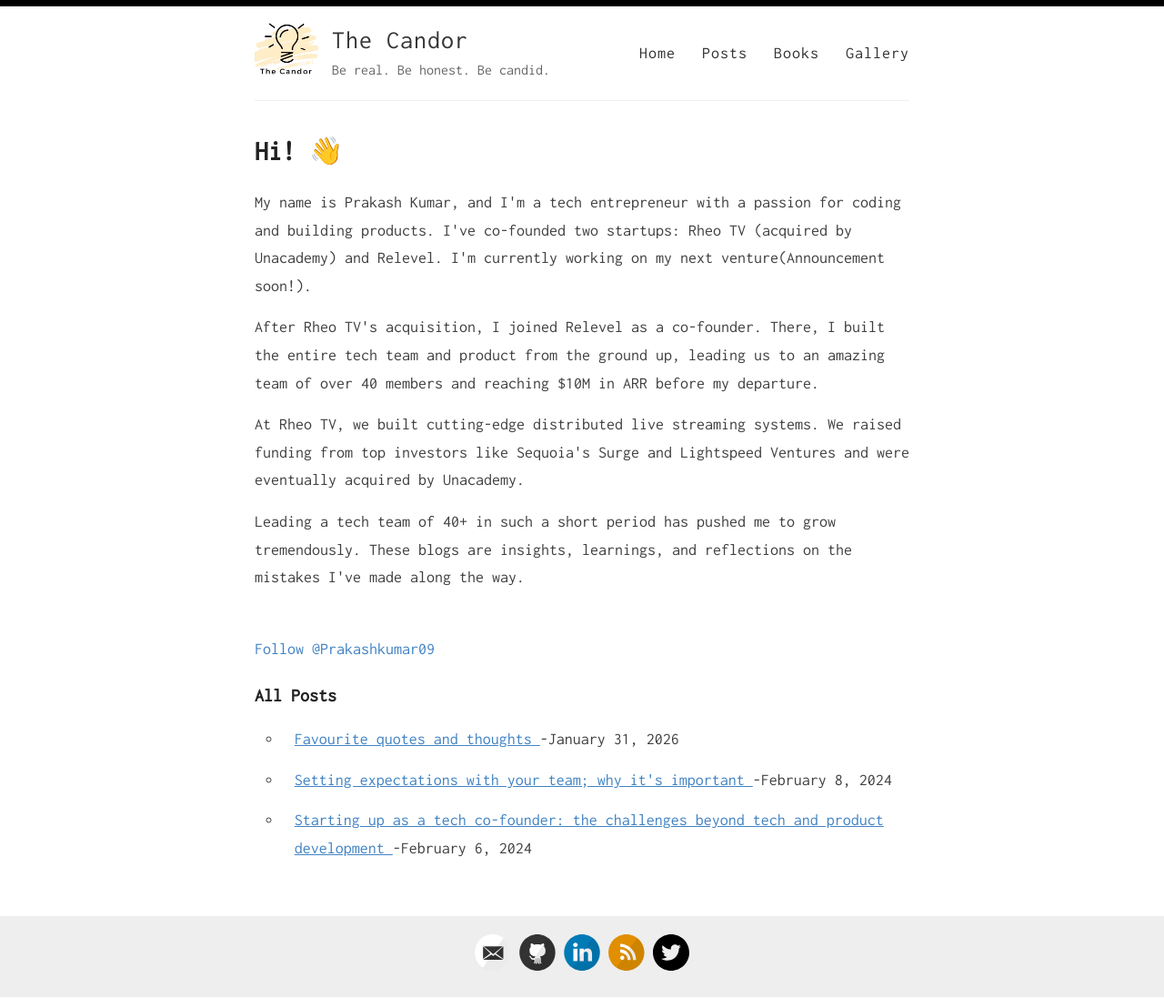
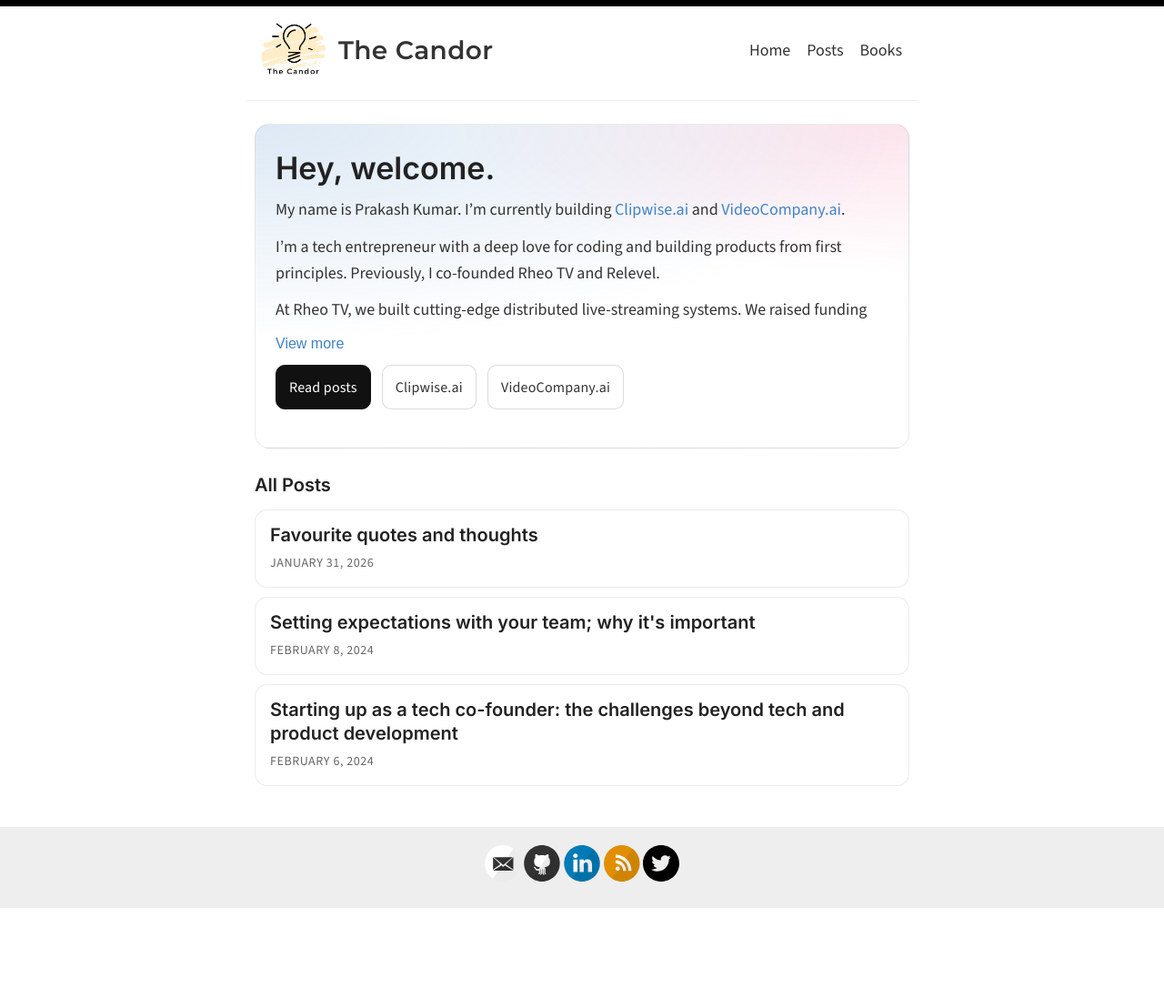
Before and after one commit to prakash09/prakash09.github.io, a Jekyll site: the page built from index.html, in a window 1280 px wide. Shown: the whole page at 91% size. Built offline with Jekyll 4.4.1, drawn with Linux system fonts in a browser that asks for light colours; the list of posts is cut into pages by our own code; comment, search, counter and statistics services are not loaded; after the commit the page ends 998 px from its top, so only the background shows below that.

Commit message:
design fixes

```diff
--- a/_config.yml
+++ b/_config.yml
@@ -9,7 +9,7 @@
 author: Prakash Kumar
 #
 ## Short bio or description (displayed in the header)
-description: Be real. Be honest. Be candid.
+description: ""
 ## URL of your avatar or profile pic (you could use your GitHub profile pic)
 avatar: /images/the_candor_logo.png
 
--- a/_layouts/default.html
+++ b/_layouts/default.html
@@ -1,12 +1,12 @@
 <!DOCTYPE html>
 <html>
   <head>
-    <title>{% if page.title %}{{ page.title }} – {% endif %}{{ site.name }} – {{ site.description }}</title>
+    <title>{% if page.title %}{{ page.title }} – {% endif %}{{ site.name }}{% if site.description and site.description != "" %} – {{ site.description }}{% endif %}</title>
     {% seo title=false %}
     {% include meta.html %}
 
     <link rel="stylesheet" type="text/css" href="{{ site.baseurl }}/assets/style.css" />
-    <link rel="alternate" type="application/rss+xml" title="{{ site.name }} - {{ site.description }}" href="{{ site.baseurl }}/feed.xml" />
+    <link rel="alternate" type="application/rss+xml" title="{{ site.name }}{% if site.description and site.description != "" %} - {{ site.description }}{% endif %}" href="{{ site.baseurl }}/feed.xml" />
     <link rel="canonical" href="{{ site.url }}{{ page.url }}" />
 
     <meta name="theme-color" content="#000000">
@@ -20,18 +20,21 @@
       <div class="wrapper-masthead">
         <div class="container">
           <header class="masthead clearfix">
-            <a href="{{ site.baseurl }}/" class="site-avatar"><img src="{{ site.baseurl }}{{ site.avatar }}" alt="{{ site.title }}" /></a>
+            <div class="masthead-left">
+              <a href="{{ site.baseurl }}/" class="site-avatar"><img src="{{ site.baseurl }}{{ site.avatar }}" alt="{{ site.title }}" /></a>
 
-            <div class="site-info">
-              <h1 class="site-name"><a href="{{ site.baseurl }}/">{{ site.name }}</a></h1>
-              <p class="site-description">{{ site.description }}</p>
+              <div class="site-info">
+                <h1 class="site-name"><a href="{{ site.baseurl }}/">{{ site.name }}</a></h1>
+                {% if site.description and site.description != "" %}
+                  <p class="site-description">{{ site.description }}</p>
+                {% endif %}
+              </div>
             </div>
 
-            <nav>
+            <nav class="masthead-nav">
               <a href="{{ site.baseurl }}/">Home</a>
               <a href="javascript: scrollToPost();">Posts</a>
               <a href="{{ site.baseurl }}/books">Books</a>
-              <a href="{{ site.baseurl }}/gallery">Gallery</a>
             </nav>
           </header>
         </div>
--- a/_layouts/post.html
+++ b/_layouts/post.html
@@ -2,7 +2,7 @@
 layout: default
 ---
 
-<article class="post detailed">
+<article class="post detailed{% if page.typography %} font-{{ page.typography }}{% endif %}">
   <h1>{{ page.title }}</h1>
 
   <div>
--- a/assets/style.scss
+++ b/assets/style.scss
@@ -13,21 +13,34 @@
 /* BASE RULES */
 /**************/
 
-@import url('https://fonts.googleapis.com/css?family=Inconsolata');
+@import url('https://fonts.googleapis.com/css2?family=Inter:wght@400;500;600;700&family=Montserrat:wght@500;600;700&family=Source+Sans+3:wght@400;500;600&family=IBM+Plex+Sans:wght@400;500;600&family=Inconsolata:wght@400;600;700&display=swap');
 
 html {
   font-size: 100%;
   height: 100%;
 }
 
+:root {
+  --font-display: Montserrat, Inter, -system-ui, -apple-system, BlinkMacSystemFont, "Segoe UI", Helvetica, Arial, sans-serif;
+  --font-heading: Inter, -system-ui, -apple-system, BlinkMacSystemFont, "Segoe UI", Helvetica, Arial, sans-serif;
+  --font-body: "Source Sans 3", -system-ui, -apple-system, BlinkMacSystemFont, "Segoe UI", Helvetica, Arial, sans-serif;
+  --font-mono: Inconsolata, ui-monospace, SFMono-Regular, Menlo, Monaco, Consolas, "Liberation Mono", "Courier New", monospace;
+}
+
 body {
   background: #fff;
-  font-family: Inconsolata, -system-ui, -apple-system, BlinkMacSystemFont, "Segoe UI", Helvetica, Arial, sans-serif, "Apple Color Emoji", "Segoe UI Emoji", "Segoe UI Symbol";
-  color: #404040;
+  font-family: var(--font-body);
+  color: #1f2937;
   line-height: 1.7;
   font-weight: 400;
   font-size: 18px;
   height: 100%;
+  -webkit-font-smoothing: antialiased;
+  -moz-osx-font-smoothing: grayscale;
+}
+
+code, pre {
+  font-family: var(--font-mono);
 }
 
 .container {
@@ -49,22 +62,189 @@
     margin-bottom: 48px;
 }
 
-.new_section > h3, h2, h1{
-    text-align:left;
+.hero {
+  margin: 10px 0 28px;
+  padding: 28px 22px;
+  border: 1px solid rgba(0, 0, 0, 0.08);
+  border-radius: 16px;
+  background:
+    radial-gradient(1200px 400px at 0% 0%, rgba(65, 131, 196, 0.18), rgba(255, 255, 255, 0) 60%),
+    radial-gradient(900px 300px at 100% 0%, rgba(233, 30, 99, 0.12), rgba(255, 255, 255, 0) 55%),
+    #fff;
+}
+
+.hero-kicker {
+  margin: 0 0 8px;
+  font-size: 14px;
+  letter-spacing: 0.12em;
+  text-transform: uppercase;
+  color: $gray;
+}
+
+.hero-title {
+  margin: 0 0 12px;
+  text-align: left;
+  font-family: var(--font-heading);
+  font-size: 34px;
+  line-height: 1.15;
+}
+
+.intro-text {
+  margin: 0 0 2px;
+  font-size: 18px;
+  line-height: 1.6;
+  color: $darkGray;
+}
+
+.intro-text p {
+  margin: 0 0 12px;
+}
+
+.intro-text p:last-child {
+  margin-bottom: 0;
+}
+
+.intro-text.is-collapsed {
+  position: relative;
+  max-height: 8em; /* ~5 lines at 1.6 line-height */
+  overflow: hidden;
+}
+
+.intro-text.is-collapsed:after {
+  content: none;
+}
+
+.intro-toggle {
+  display: inline-flex;
+  align-items: center;
+  gap: 8px;
+  padding: 0;
+  margin: -2px 0 14px;
+  border: 0;
+  background: transparent;
+  color: $blue;
+  font-size: 16px;
+  cursor: pointer;
+}
+
+.intro-toggle:hover {
+  text-decoration: underline;
+}
+
+.hero-cta {
+  display: flex;
+  gap: 12px;
+  flex-wrap: wrap;
+  margin: 0 0 14px;
+}
+
+.button {
+  display: inline-flex;
+  align-items: center;
+  justify-content: center;
+  padding: 10px 14px;
+  border-radius: 10px;
+  border: 1px solid rgba(0, 0, 0, 0.14);
+  background: #fff;
+  color: $darkGray;
+  font-size: 16px;
+  letter-spacing: 0.2px;
+  transition: transform 120ms ease, box-shadow 120ms ease, border-color 120ms ease;
+}
+
+.button:hover {
+  transform: translateY(-1px);
+  box-shadow: 0 8px 24px rgba(0, 0, 0, 0.08);
+  border-color: rgba(0, 0, 0, 0.22);
+}
+
+.button.primary {
+  background: #111;
+  color: #fff;
+  border-color: #111;
+}
+
+.button.primary:hover {
+  box-shadow: 0 10px 26px rgba(0, 0, 0, 0.16);
+}
+
+.hero-links {
+  font-size: 16px;
+  color: $gray;
+}
+
+.hero-links a {
+  color: $blue;
+}
+
+.hero-links .dot {
+  margin: 0 8px;
+  color: $gray;
+}
+
+.posts-home {
+  margin-top: 8px;
+}
+
+.post-list {
+  list-style: none;
+  padding-left: 0;
+  margin: 14px 0 0;
+  display: grid;
+  grid-template-columns: 1fr;
+  gap: 10px;
+}
+
+.post-card {
+  margin: 0;
+}
+
+.post-card-link {
+  display: block;
+  padding: 14px 16px;
+  border: 1px solid rgba(0, 0, 0, 0.08);
+  border-radius: 14px;
+  background: #fff;
+  transition: transform 120ms ease, box-shadow 120ms ease, border-color 120ms ease;
+}
+
+.post-card-link:hover {
+  transform: translateY(-1px);
+  box-shadow: 0 10px 28px rgba(0, 0, 0, 0.08);
+  border-color: rgba(0, 0, 0, 0.16);
+}
+
+.post-card-title {
+  margin: 0 0 6px;
+  text-align: left;
+  font-size: 20px;
+  line-height: 1.3;
+}
+
+.post-card-meta {
+  margin: 0;
+  font-size: 14px;
+  color: $gray;
+  letter-spacing: 0.04em;
+  text-transform: uppercase;
+}
+
+.new_section > h3 {
+  text-align: left;
 }
 
 
 h1, h2, h3, h4, h5, h6 {
-  font-family: Inconsolata;
+  font-family: var(--font-heading);
 
 //   font-family: -system-ui, -apple-system, BlinkMacSystemFont, "Segoe UI", Inconsolata, Helvetica, Arial, sans-serif, "Apple Color Emoji", "Segoe UI Emoji", "Segoe UI Symbol";
   color: $darkerGray;
-  font-weight: bold;
+  font-weight: 600;
 
-  line-height: 1.7;
-  margin: 1em 0 15px;
+  line-height: 1.25;
+  margin: 1.4em 0 0.6em;
   padding: 0;
-  text-align: center;
+  text-align: left;
 
   @include mobile {
     line-height: 1.4;
@@ -72,7 +252,7 @@
 }
 
 h1 {
-  font-size: 30px;
+  font-size: 32px;
   a {
     color: inherit;
   }
@@ -82,17 +262,7 @@
   font-size: 24px;
 }
 
-@media (min-width: 769px){
-	.post h2::before, .post h2::after {
-	    content: "";
-	    display: inline-block;
-	    vertical-align: middle;
-	    width: 46px;
-	    height: 1px;
-	    background: rgb(192, 211, 218);
-	    margin: 0px 30px;
-	}
-}
+
 
 h3 {
   font-size: 20px;
@@ -104,7 +274,7 @@
 }
 
 p {
-  margin: 15px 0;
+  margin: 0 0 1em;
 }
 
 table {
@@ -123,7 +293,7 @@
 }
 
 table tr th {
-	font-weight: bold;
+	font-weight: 600;
 	border: 1px solid #cccccc;
 	text-align: left;
 	margin: 0;
@@ -171,7 +341,7 @@
 }
 
 .share-box {
-  font-weight: bold;
+  font-weight: 600;
   color: #222;
 }
 
@@ -191,7 +361,7 @@
   padding: 0 -5% 0 0;
   font-size: 1.3em;
   font-style: italic;
-  color: green;
+  color: $gray;
   text-align: center;
 }
 
@@ -230,7 +400,7 @@
 }
 
 strong, b {
-  font-weight: bold;
+  font-weight: 500;
 }
 
 img {
@@ -287,23 +457,42 @@
   margin-bottom: 25px;
 }
 
+.wrapper-masthead .container {
+  padding-left: 0;
+  padding-right: 0;
+}
+
 .masthead {
+  display: flex;
+  align-items: center;
+  justify-content: flex-start;
+  gap: 18px;
   padding: 20px 0;
   border-bottom: 1px solid $lightGray;
 
   @include mobile {
+    flex-direction: column;
     text-align: center;
   }
 }
 
+.masthead-left {
+  display: flex;
+  align-items: center;
+  gap: 14px;
+
+  @include mobile {
+    flex-direction: column;
+    gap: 10px;
+  }
+}
+
 .site-avatar {
-  float: left;
+  flex: 0 0 auto;
   width: 70px;
   height: 70px;
-  margin-right: 15px;
 
   @include mobile {
-    float: none;
     display: block;
     margin: 0 auto;
   }
@@ -314,10 +503,9 @@
 }
 
 .site-info {
-  float: left;
+  min-width: 0;
 
   @include mobile {
-    float: none;
     display: block;
     margin: 0 auto;
   }
@@ -327,10 +515,10 @@
   margin: 0;
   color: $darkGray;
   cursor: pointer;
-  font-family: Inconsolata, -system-ui, -apple-system, BlinkMacSystemFont, "Segoe UI", Helvetica, Arial, sans-serif, "Apple Color Emoji", "Segoe UI Emoji", "Segoe UI Symbol";
-  font-weight: 300;
+  font-family: var(--font-display);
+  font-weight: 600;
   font-size: 28px;
-  letter-spacing: 1px;
+  letter-spacing: 0.4px;
   text-align: left;
 
   @include mobile {
@@ -339,7 +527,7 @@
 }
 
 .site-description {
-  margin: -5px 0 0 0;
+  margin: 2px 0 0;
   color: $gray;
   font-size: 16px;
 
@@ -348,28 +536,30 @@
   }
 }
 
-nav {
-  float: right;
-  margin-top: 23px; // @TODO: Vertically middle align
-  font-family: Inconsolata, -system-ui, -apple-system, BlinkMacSystemFont, "Segoe UI", Helvetica, Arial, sans-serif, "Apple Color Emoji", "Segoe UI Emoji", "Segoe UI Symbol";
+.masthead-nav {
+  display: flex;
+  align-items: center;
+  flex-wrap: wrap;
+  justify-content: flex-end;
+  gap: 18px;
+  margin: 0 0 0 auto;
+  font-family: var(--font-body);
   font-size: 18px;
 
   @include mobile {
-    float: none;
-    margin-top: 9px;
-    display: block;
+    justify-content: center;
     font-size: 16px;
   }
 
   a {
-    margin-left: 20px;
+    margin-left: 0;
     color: $darkGray;
     text-align: right;
-    font-weight: 300;
-    letter-spacing: 1px;
+    font-weight: 500;
+    letter-spacing: 0;
 
     @include mobile {
-      margin: 0 10px;
+      margin: 0;
       color: $blue;
     }
   }
@@ -391,11 +581,14 @@
 
 .post {
   blockquote {
-    padding: 0.1em 1em;
-    color: $black;
+    padding: 0.6em 1em;
+    margin: 1.2em 0;
+    color: $darkGray;
     font-size: 16px;
-    font-style: italic;
-    background-color: #eeffe6;
+    font-style: normal;
+    border-left: 3px solid rgba(65, 131, 196, 0.65);
+    background-color: rgba(65, 131, 196, 0.06);
+    border-radius: 10px;
   }
 
   .you-may-like{
@@ -463,38 +656,47 @@
 }
 
 .post h1{
-  font-family: Inconsolata, -system-ui, -apple-system, BlinkMacSystemFont, "Segoe UI", Helvetica, Arial, sans-serif, "Apple Color Emoji", "Segoe UI Emoji", "Segoe UI Symbol";
+  font-family: var(--font-heading);
   text-align: center;
-  font-weight: bold;
+  font-weight: 600;
   font-kerning: auto;
   font-feature-settings: "kern","liga","dlig","hlig","cswh";
   line-height: 1.2;
 }
 
 .page h1{
-  font-family: Inconsolata, -system-ui, -apple-system, BlinkMacSystemFont, "Segoe UI", Helvetica, Arial, sans-serif, "Apple Color Emoji", "Segoe UI Emoji", "Segoe UI Symbol";
+  font-family: var(--font-heading);
   text-align: center;
-  font-weight: bold;
+  font-weight: 600;
   font-kerning: auto;
   font-feature-settings: "kern","liga","dlig","hlig","cswh";
   line-height: 1.2;
 }
 
+.post.font-plex,
+.page.font-plex {
+  --font-body: "IBM Plex Sans", -system-ui, -apple-system, BlinkMacSystemFont, "Segoe UI", Helvetica, Arial, sans-serif;
+  --font-heading: "IBM Plex Sans", -system-ui, -apple-system, BlinkMacSystemFont, "Segoe UI", Helvetica, Arial, sans-serif;
+}
+
 .author_title{
   text-align: center;
   color: #939aa1;
-  letter-spacing: 2px;
+  letter-spacing: 0.08em;
+  font-size: 14px;
 }
 
 .post_date{
   text-align: center;
   color: #939aa1;
+  letter-spacing: 0.08em;
+  font-size: 14px;
 }
 
 .cd-container a {
   color: #30434e;
   text-decoration: none;
-  font-family: "Open Sans", sans-serif;
+  font-family: var(--font-body);
 }
 
 .cd-container img {
@@ -502,8 +704,8 @@
 }
 
 .cd-container h1, .cd-container h2 {
-  font-family: "Open Sans", sans-serif;
-  font-weight: bold;
+  font-family: var(--font-heading);
+  font-weight: 600;
 }
 
 /* --------------------------------
@@ -644,7 +846,7 @@
 }
 
 #carbonads {
-  font-family: Inconsolata, -apple-system, BlinkMacSystemFont, "Segoe UI", Oxygen-Sans, Ubuntu, Cantarell, "Helvetica Neue", Helvetica, Arial, sans-serif;
+  font-family: var(--font-body);
   display: inline-block;
   overflow: hidden;
   max-width: 270px;
--- a/index.html
+++ b/index.html
@@ -2,39 +2,45 @@
 layout: default
 ---
 
-<div class="introduction">
-  <h1>Hi! 👋</h1>
-  My name is Prakash Kumar, and I'm a tech entrepreneur with a passion for coding and building products. I've co-founded two startups: Rheo TV (acquired by Unacademy) and Relevel. I'm currently working on my next venture(Announcement soon!).
-  <p>After Rheo TV's acquisition, I joined Relevel as a co-founder. There, I built the entire tech team and product from the ground up, leading us to an amazing team of over 40 members and reaching $10M in ARR before my departure.
-  </p>
-<p>At Rheo TV, we built cutting-edge distributed live streaming systems. We raised funding from top investors like Sequoia's Surge and Lightspeed Ventures and were eventually acquired by Unacademy.
-</p>
-<p>Leading a tech team of 40+ in such a short period has pushed me to grow tremendously. These blogs are insights, learnings, and reflections on the mistakes I've made along the way.
-</p>
-</div>
-<div clas="twitter_follow_button">
-  <a href="https://twitter.com/Prakashkumar09?ref_src=twsrc%5Etfw" class="twitter-follow-button" data-show-count="false">Follow @Prakashkumar09</a><script async src="https://platform.twitter.com/widgets.js" charset="utf-8"></script>
-</div>
-<div class="new_section">
+<section class="hero">
+  <div class="hero-content">
+    <h1 class="hero-title">Hey, welcome.</h1>
+
+    <div id="intro" class="intro-text is-collapsed">
+      <p>My name is Prakash Kumar. I’m currently building <a href="https://clipwise.ai" target="_blank" rel="noopener noreferrer">Clipwise.ai</a> and <a href="https://videocompany.ai" target="_blank" rel="noopener noreferrer">VideoCompany.ai</a>.</p>
+      <p>I’m a tech entrepreneur with a deep love for coding and building products from first principles. Previously, I co-founded Rheo TV and Relevel.</p>
+      <p>At Rheo TV, we built cutting-edge distributed live-streaming systems. We raised funding from top investors including Sequoia’s Surge and Lightspeed Ventures, and the company was eventually acquired by Unacademy.</p>
+      <p>Post-acquisition, I co-founded Relevel with Unacademy, where I built the product and tech organization from the ground up. Over time, we grew the team to 40+ people and scaled the business to $10M in ARR before my departure.</p>
+      <p>I write these blogs as my public notes—insights, learnings, and reflections, including the mistakes I’ve made along the way.</p>
+    </div>
+
+    <button id="introToggle" class="intro-toggle" type="button" aria-expanded="false" aria-controls="intro">
+      View more
+    </button>
+
+    <div class="hero-cta">
+      <a class="button primary" href="javascript: scrollToPost();">Read posts</a>
+      <a class="button" href="https://clipwise.ai" target="_blank" rel="noopener noreferrer">Clipwise.ai</a>
+      <a class="button" href="https://videocompany.ai" target="_blank" rel="noopener noreferrer">VideoCompany.ai</a>
+    </div>
+  </div>
+</section>
+
+<section class="new_section">
   <h3 id="all_posts">All Posts</h3>
-</div>
-<div class="posts">
-  <ul>
-  {% for post in paginator.posts %}
-  <li>
-    <article class="post">
+</section>
 
-        <div style="margin: 2%;"><a class="redirect_link" href="{{ site.baseurl }}{{ post.url }}">{{ post.title }} </a>-{{ post.date | date: "%B %e, %Y" }}</div>
-
-<!--      <div class="entry">-->
-<!--        {{ post.excerpt }}-->
-<!--      </div>-->
-
-<!--      <a href="{{ site.baseurl }}{{ post.url }}" class="read-more">Read More</a>-->
-    </article>
+<section class="posts posts-home">
+  <ul class="post-list">
+    {% for post in paginator.posts %}
+    <li class="post-card">
+      <a class="post-card-link" href="{{ site.baseurl }}{{ post.url }}">
+        <h2 class="post-card-title">{{ post.title }}</h2>
+        <p class="post-card-meta">{{ post.date | date: "%B %e, %Y" }}</p>
+      </a>
     </li>
-  {% endfor %}
-    </ul>
+    {% endfor %}
+  </ul>
 
   <!-- pagination -->
   {% if paginator.total_pages > 1 %}
@@ -62,4 +68,19 @@
     {% endif %}
   </div>
   {% endif %}
-</div>
+</section>
+
+<script>
+  (function () {
+    var intro = document.getElementById("intro");
+    var toggle = document.getElementById("introToggle");
+    if (!intro || !toggle) return;
+
+    toggle.addEventListener("click", function () {
+      var isCollapsed = intro.classList.contains("is-collapsed");
+      intro.classList.toggle("is-collapsed", !isCollapsed);
+      toggle.setAttribute("aria-expanded", String(isCollapsed));
+      toggle.textContent = isCollapsed ? "View less" : "View more";
+    });
+  })();
+</script>
```
Also changed, not shown: _pages/gallery.md (deleted, +0 -80 lines).
